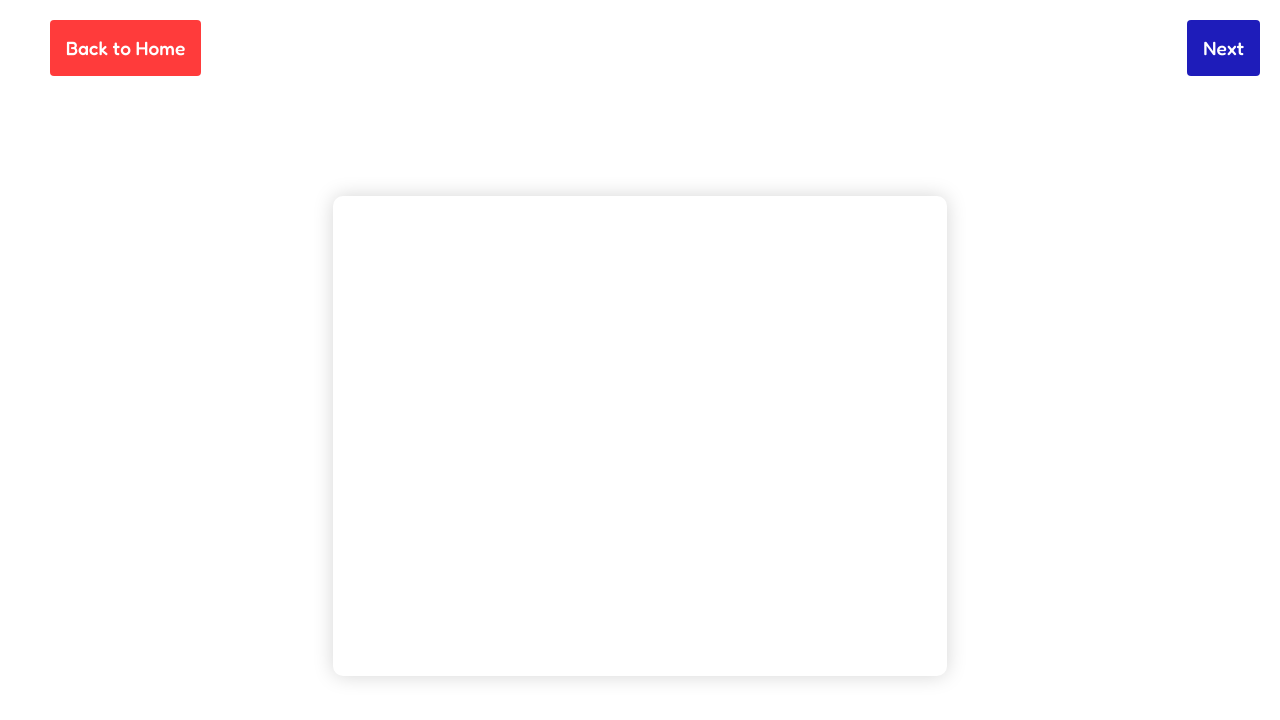
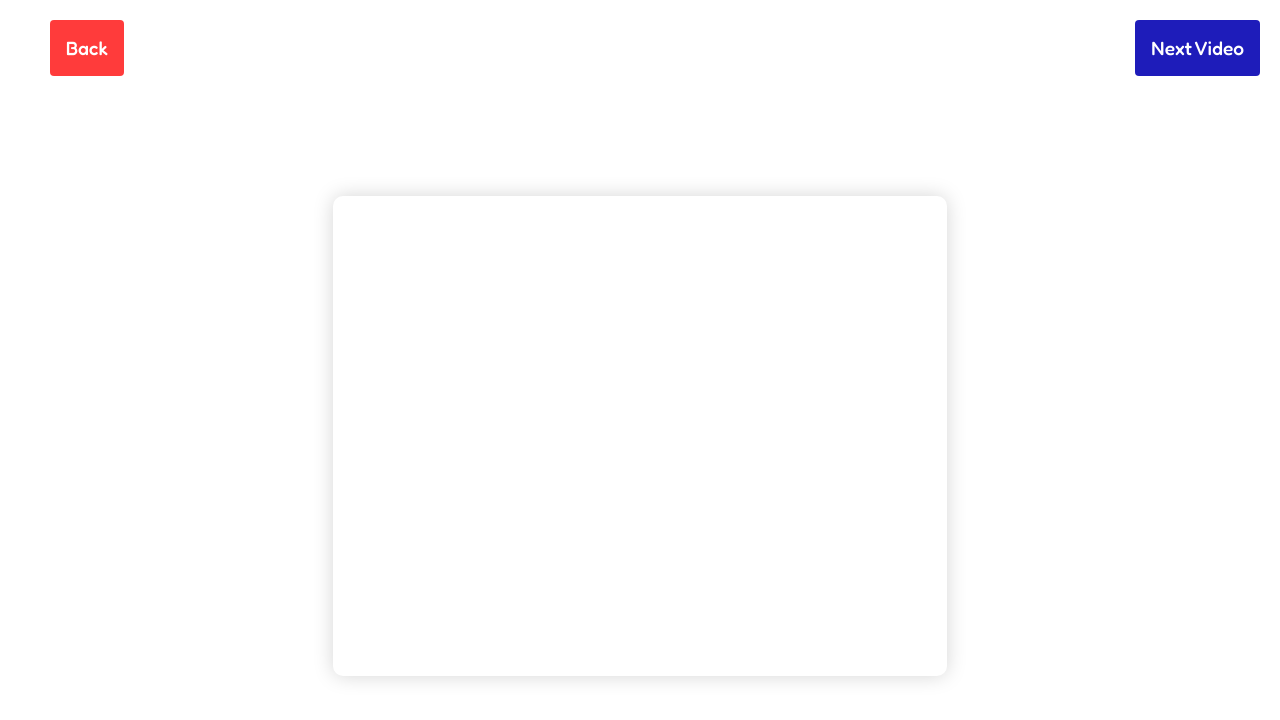
Before and after one commit to Pasindu-Peiris/Hello-YouTube-project_copy_by_me, a React (Create React App) app in the folder client/: page /tasktwo in a window 1280 px wide. Shown: the top 720 px of the page. Built offline with nearby package versions, Linux system fonts and the light colour scheme; sample sign-in values are in the browser's storage.

Commit message:
Update Tasktwo.jsx

```diff
--- a/client/src/pages/user/Tasktwo.jsx
+++ b/client/src/pages/user/Tasktwo.jsx
@@ -115,7 +115,7 @@ const Tasktwo = () => {
                     onClick={() => navigate("/user-dashboard")}
                     className="buttoncompletetasksubtaskone"
                 >
-                    Back to Home
+                    Back
                 </button>
 
                 <button
@@ -124,7 +124,7 @@ const Tasktwo = () => {
                     id="nextbuttontwo"
                     disabled={isNextDisabled}
                 >
-                    Next
+                    Next Video
                 </button>
             </div>
 
```
